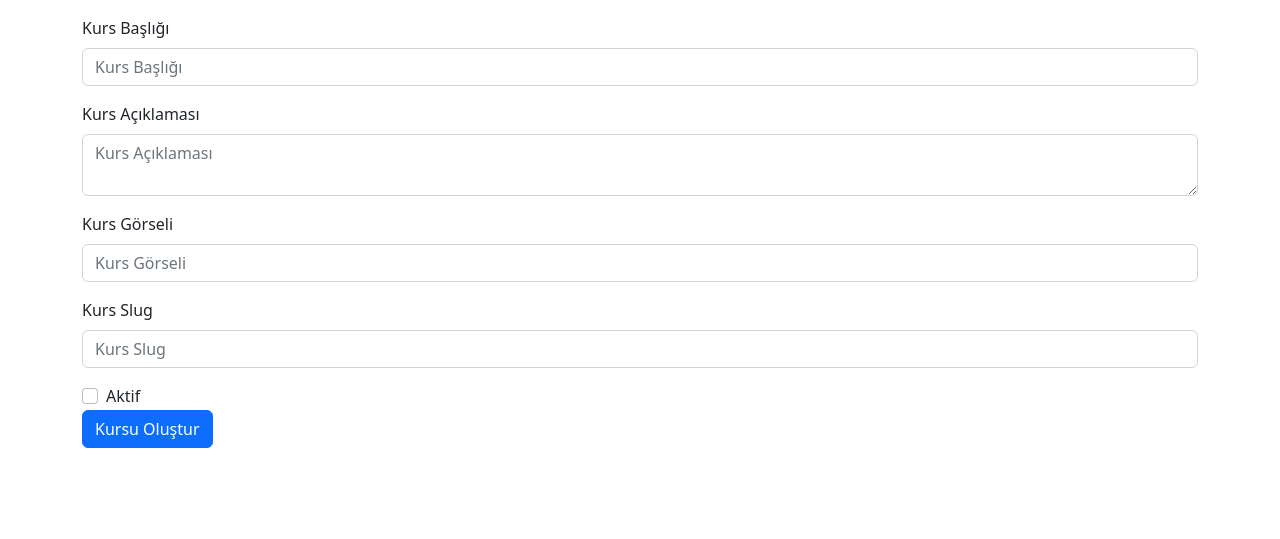
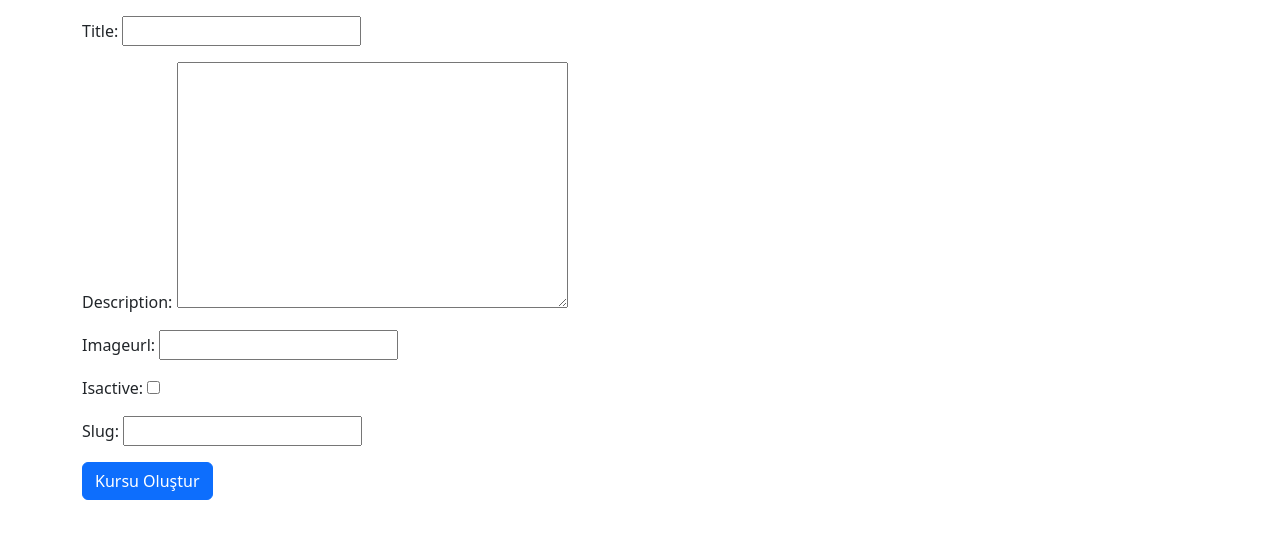
Before and after one commit to Abdulkadir2516/Django_project_course, a Django app: page /kurs/create-kurs in a window 1280 px wide. Shown: the part 70-609 px from the top of the page. Run offline with Django 4.2, Linux system fonts and the light colour scheme; some libraries are stand-ins or nearby versions.

Commit message:
Add CourseCreateForm for course creation and update create_course template

```diff
--- /dev/null
+++ b/courseapp/courses/forms.py
@@ -0,0 +1,8 @@
+from django import forms
+
+class CourseCreateForm(forms.Form):
+    title = forms.CharField(max_length=100)
+    description = forms.CharField(widget=forms.Textarea)
+    imageUrl = forms.CharField(max_length=200, required=False)  # Dosya yükleme için ImageField kullanılır
+    isActive = forms.BooleanField(required=False)  # Checkbox için BooleanField kullanılır
+    slug = forms.SlugField(max_length=100)
--- a/courseapp/courses/templates/courses/create_course.html
+++ b/courseapp/courses/templates/courses/create_course.html
@@ -18,28 +18,7 @@
                 <form action="{% url 'create_course' %}" method="POST">
                     {% csrf_token %}
 
-                    <div class="mb-3">
-                        <label for="title" class="form-label">Kurs Başlığı</label>
-                        <input type="text" class="form-control" id="title" name="title" placeholder="Kurs Başlığı">
-                    </div>
-                    <div class="mb-3">
-                        <label for="description" class="form-label">Kurs Açıklaması</label>
-                        <textarea class="form-control" id="description" name="description" placeholder="Kurs Açıklaması"></textarea>
-                    </div>
-                    <div class="mb-3">
-                        <label for="imageUrl" class="form-label">Kurs Görseli</label>
-                        <input type="text" class="form-control" id="imageUrl" name="imageUrl" placeholder="Kurs Görseli">
-                    </div>
-                    <div class="mb-3">
-                        <label for="slug" class="form-label">Kurs Slug</label>
-                        <input type="text" class="form-control" id="slug" name="slug" placeholder="Kurs Slug">
-                    </div>
-                    <div class="form-check" mb-3>
-                        <input class="form-check-input" type="checkbox" id="isActive" name="isActive">
-                        <label class="form-check-label" for="isActive">
-                            Aktif
-                        </label>
-                    </div>
+                    {{form.as_p}}
 
                     <div class="mb-3">
                         <button type="submit" class="btn btn-primary">Kursu Oluştur</button>
--- a/courseapp/courses/views.py
+++ b/courseapp/courses/views.py
@@ -4,6 +4,8 @@ from datetime import date, datetime
 from django.http import Http404, HttpResponse, HttpResponseNotFound
 from django.shortcuts import get_object_or_404, redirect, render
 from django.urls import reverse
+
+from courses.forms import CourseCreateForm
 from .models import Course ,Category
 from django.core.paginator import Paginator
 
@@ -52,29 +54,9 @@ def search(request):
 
 def create_kurs(request):
 
-    if request.method == 'POST':
-        title = request.POST.get('title')
-        description = request.POST.get('description')
-        image = request.POST.get('imageUrl')  # Dosya yükleme için request.FILES kullanılır
-        isActive = request.POST.get('isActive', False) == 'on'  # Checkbox değeri
-        slug = request.POST.get('slug')
+    form = CourseCreateForm(request.POST or None)
 
-        kurs = Course(
-            title=title,
-            description=description,
-            imageUrl=image,
-            isActive=isActive,
-            slug=slug,
-        )
-        kurs.save()  # Kursu veritabanına kaydet
-
-        if title == "" or description == "" or image == "" or slug == "":
-            return render(request, 'courses/create_course.html', {"error": True})
-
-        return redirect("/kurs")
-
-
-    return render(request, 'courses/create_course.html')
+    return render(request, 'courses/create_course.html', {"form": form})
 
 
 def kurslar(request):
```
